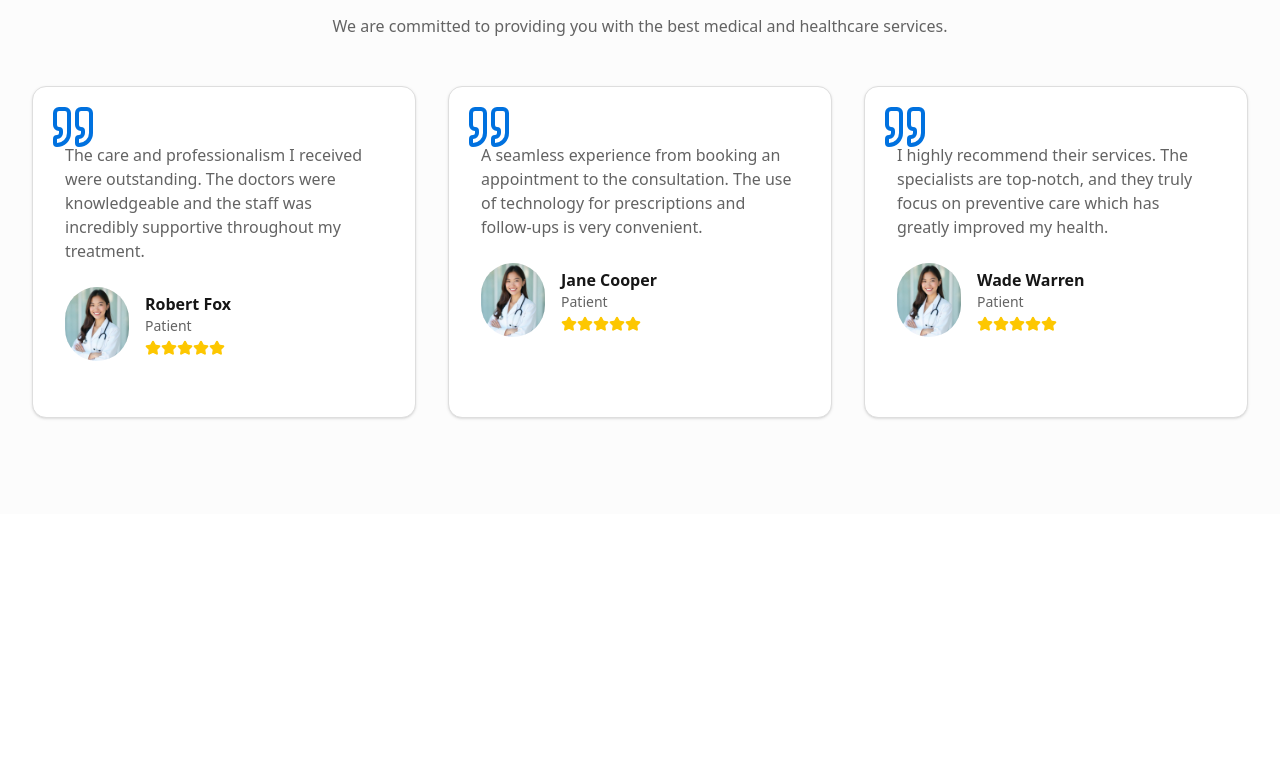
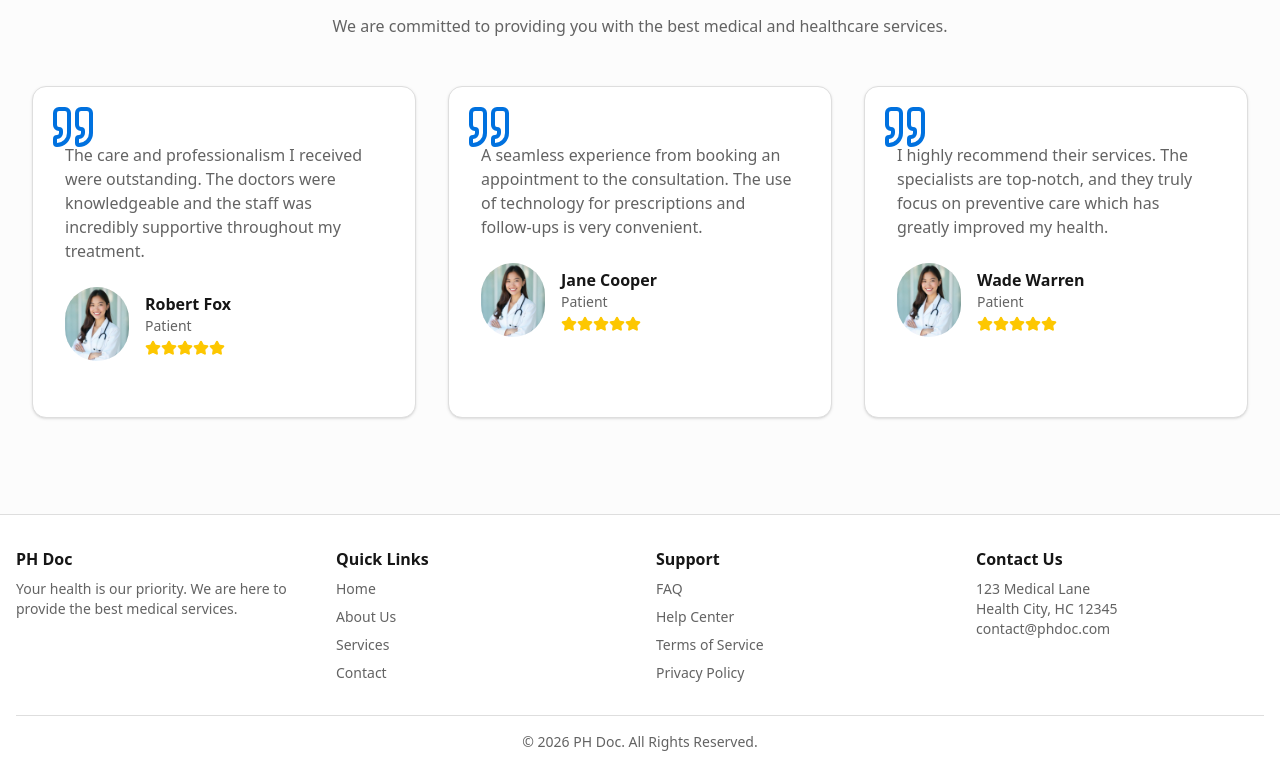
Before and after one commit to Mdnajimuddinhelal70/nm-health-care, a Next.js app in the folder frontend/: page / in a window 1280 px wide. Shown: the part 2879-3663 px from the top of the page. Before the commit the page ends 3393 px from the top, so only its background shows below. Built offline with nearby package versions, Linux system fonts and the light colour scheme.

Commit message:
added footer

```diff
--- a/frontend/src/app/(commonLayout)/Layout.tsx
+++ b/frontend/src/app/(commonLayout)/Layout.tsx
@@ -1,3 +1,4 @@
+import PublicFooter from "@/src/components/shared/PublicFooter";
 import PublicNavbar from "@/src/components/shared/PublicNavbar";
 import React from "react";
 
@@ -6,6 +7,7 @@
     <>
       <PublicNavbar />
       {children}
+      <PublicFooter />
     </>
   );
 };
--- /dev/null
+++ b/frontend/src/components/shared/PublicFooter.tsx
@@ -0,0 +1,107 @@
+import Link from "next/link";
+
+function PublicFooter() {
+  return (
+    <footer className="border-t bg-background">
+      <div className="container mx-auto px-4 py-8">
+        <div className="grid grid-cols-2 md:grid-cols-4 gap-8">
+          <div>
+            <h3 className="font-bold mb-2">PH Doc</h3>
+            <p className="text-sm text-muted-foreground">
+              Your health is our priority. We are here to provide the best
+              medical services.
+            </p>
+          </div>
+          <div>
+            <h3 className="font-semibold mb-2">Quick Links</h3>
+            <ul className="space-y-2 text-sm">
+              <li>
+                <Link
+                  href="#"
+                  className="text-muted-foreground hover:text-foreground"
+                >
+                  Home
+                </Link>
+              </li>
+              <li>
+                <Link
+                  href="#"
+                  className="text-muted-foreground hover:text-foreground"
+                >
+                  About Us
+                </Link>
+              </li>
+              <li>
+                <Link
+                  href="#"
+                  className="text-muted-foreground hover:text-foreground"
+                >
+                  Services
+                </Link>
+              </li>
+              <li>
+                <Link
+                  href="#"
+                  className="text-muted-foreground hover:text-foreground"
+                >
+                  Contact
+                </Link>
+              </li>
+            </ul>
+          </div>
+          <div>
+            <h3 className="font-semibold mb-2">Support</h3>
+            <ul className="space-y-2 text-sm">
+              <li>
+                <Link
+                  href="#"
+                  className="text-muted-foreground hover:text-foreground"
+                >
+                  FAQ
+                </Link>
+              </li>
+              <li>
+                <Link
+                  href="#"
+                  className="text-muted-foreground hover:text-foreground"
+                >
+                  Help Center
+                </Link>
+              </li>
+              <li>
+                <Link
+                  href="#"
+                  className="text-muted-foreground hover:text-foreground"
+                >
+                  Terms of Service
+                </Link>
+              </li>
+              <li>
+                <Link
+                  href="#"
+                  className="text-muted-foreground hover:text-foreground"
+                >
+                  Privacy Policy
+                </Link>
+              </li>
+            </ul>
+          </div>
+          <div>
+            <h3 className="font-semibold mb-2">Contact Us</h3>
+            <p className="text-sm text-muted-foreground">
+              123 Medical Lane
+              <br />
+              Health City, HC 12345
+              <br />
+              contact@phdoc.com
+            </p>
+          </div>
+        </div>
+        <div className="mt-8 border-t pt-4 text-center text-sm text-muted-foreground">
+          &copy; {new Date().getFullYear()} PH Doc. All Rights Reserved.
+        </div>
+      </div>
+    </footer>
+  );
+}
+export default PublicFooter;
```
